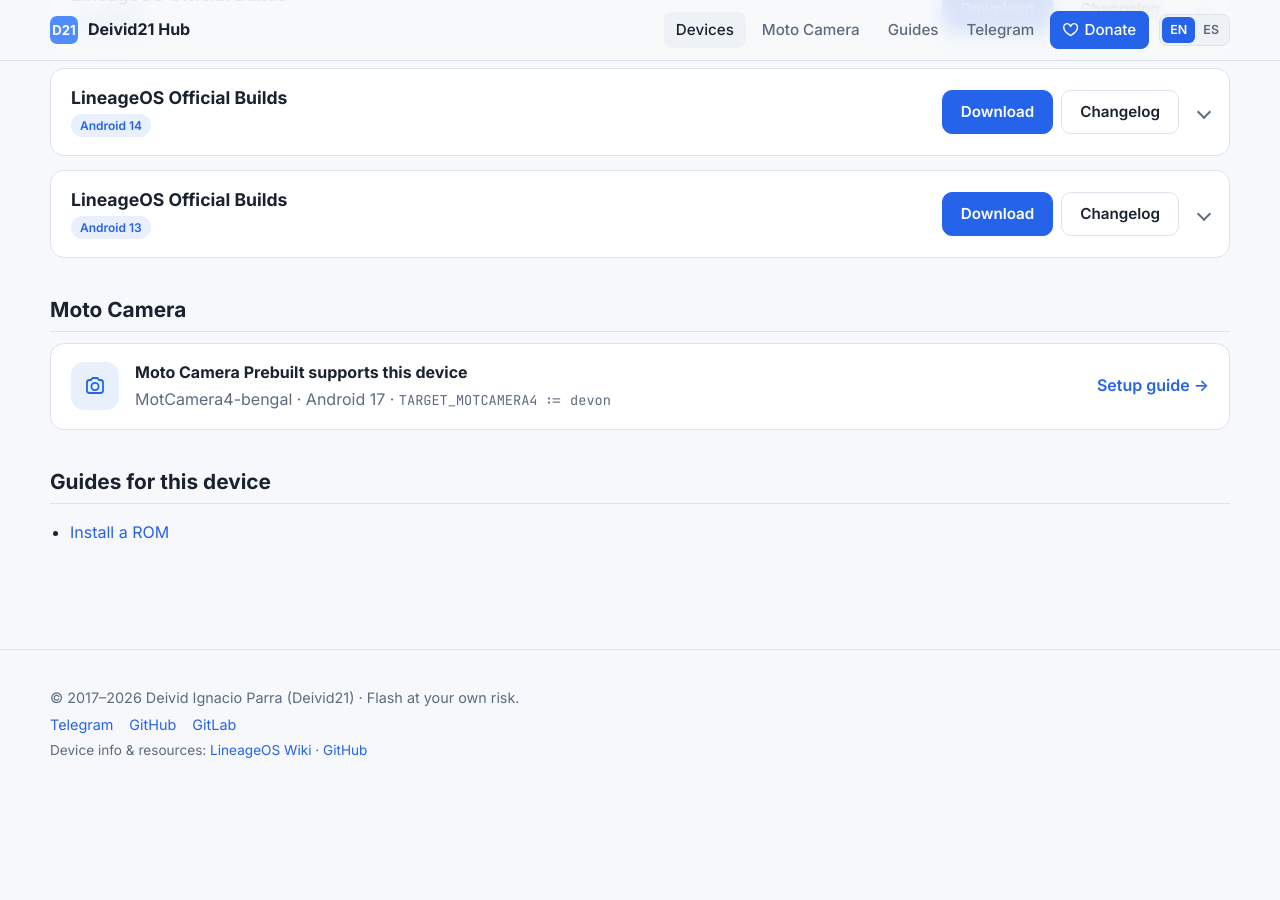
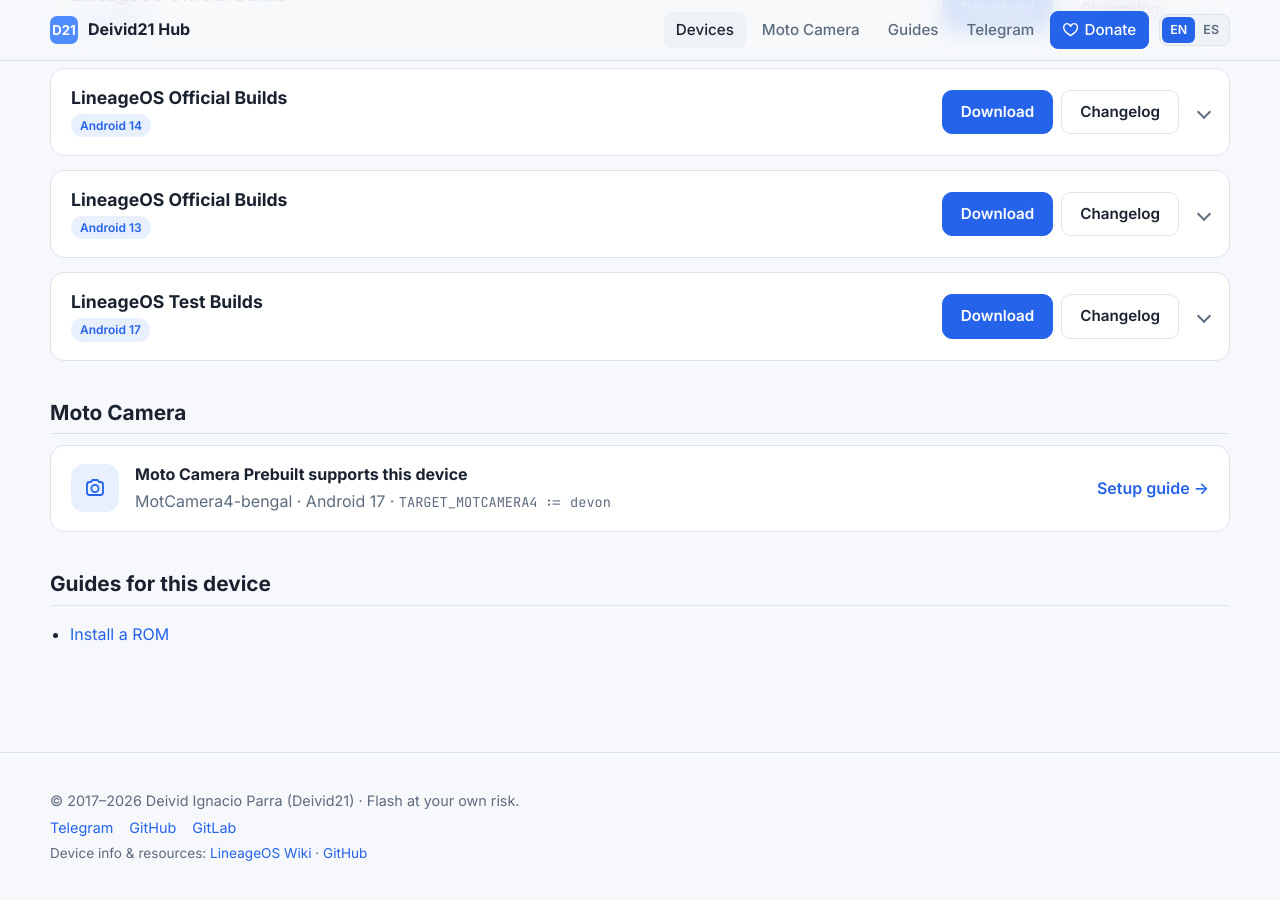
Before and after one commit to Deivid21/deivid21.github.io, a Jekyll site: the page built from _devices/devon.md, in a window 1280 px wide and 900 px high, scrolled down 866 px. Built offline with Jekyll 4.4.1, drawn with Linux system fonts in a browser that asks for light colours; before the commit the page ends 1664 px from its top, so only the background shows below that; part of the change alters nothing that is shown.

Commit message:
feat: add devon LineageOS 24.0 test build
Co-Authored-By: Claude Opus 5.5 <noreply@anthropic.com>

```diff
--- a/_devices/devon.md
+++ b/_devices/devon.md
@@ -19,6 +19,32 @@ roms:
     # version: ""
     # status: active      # active | discontinued
     # date: 2026-11-03
+  - name: LineageOS
+    type: test
+    android: 17
+    version: "24.0"
+    status: active
+    date: 2026-11-08
+    download: https://github.com/Deivid21/RELEASES/releases/download/lineage-24.0-20261108-UNOFFICIAL-devon/lineage-24.0-20261108-UNOFFICIAL-devon.zip
+    changelog: https://github.com/Deivid21/RELEASES/releases/tag/lineage-24.0-20261108-UNOFFICIAL-devon
+    sha256: "308baef80e427caa5ff6618a263740b04654acfe81685e894ed509f7840756a5"
+    filesize: "1.31 GB"
+    security_patch: November 2026
+    gapps: false
+    forum: https://xdaforums.com/t/rom-17-official-lineageos-24-0-for-moto-g32-devon.4808042/
+    files:
+      - name: boot.img
+        url: https://github.com/Deivid21/RELEASES/releases/download/lineage-24.0-20261108-UNOFFICIAL-devon/boot.img
+      - name: dtbo.img
+        url: https://github.com/Deivid21/RELEASES/releases/download/lineage-24.0-20261108-UNOFFICIAL-devon/dtbo.img
+      - name: vbmeta.img
+        url: https://github.com/Deivid21/RELEASES/releases/download/lineage-24.0-20261108-UNOFFICIAL-devon/vbmeta.img
+      - name: vbmeta_system.img
+        url: https://github.com/Deivid21/RELEASES/releases/download/lineage-24.0-20261108-UNOFFICIAL-devon/vbmeta_system.img
+      - name: vendor_boot.img
+        url: https://github.com/Deivid21/RELEASES/releases/download/lineage-24.0-20261108-UNOFFICIAL-devon/vendor_boot.img
+    notes: "Test build: November 2026 security patch, SELinux set to permissive, Linux kernel 4.19.325-cip136 and a fix for the screen sometimes staying black and not turning off properly after locking. Also EROFS filesystem, odm partition, higher dalvik-heap limits, blurs available (off by default) and Moto Camera 4 built from prebuilt source."
+    notes_es: "Build de prueba: parche de seguridad de noviembre de 2026, SELinux en permissive, kernel Linux 4.19.325-cip136 y corrección de la pantalla que a veces quedaba en negro y no se apagaba bien al bloquear. Además: sistema de archivos EROFS, partición odm, límites de dalvik-heap más altos, blurs disponibles (desactivados por defecto) y Moto Camera 4 compilada desde prebuilts."
   - name: LineageOS
     archived: true
     android: 16
```
